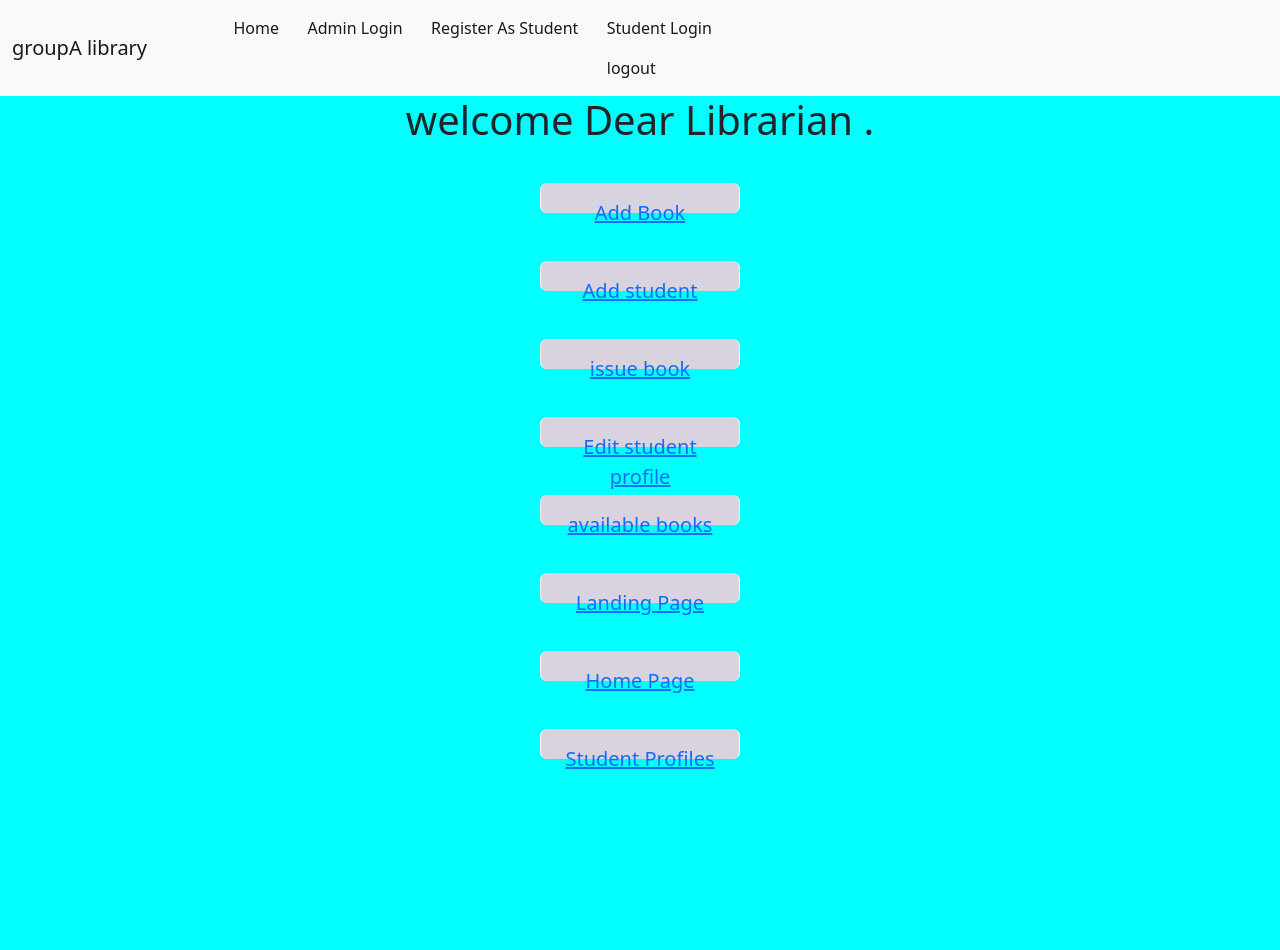
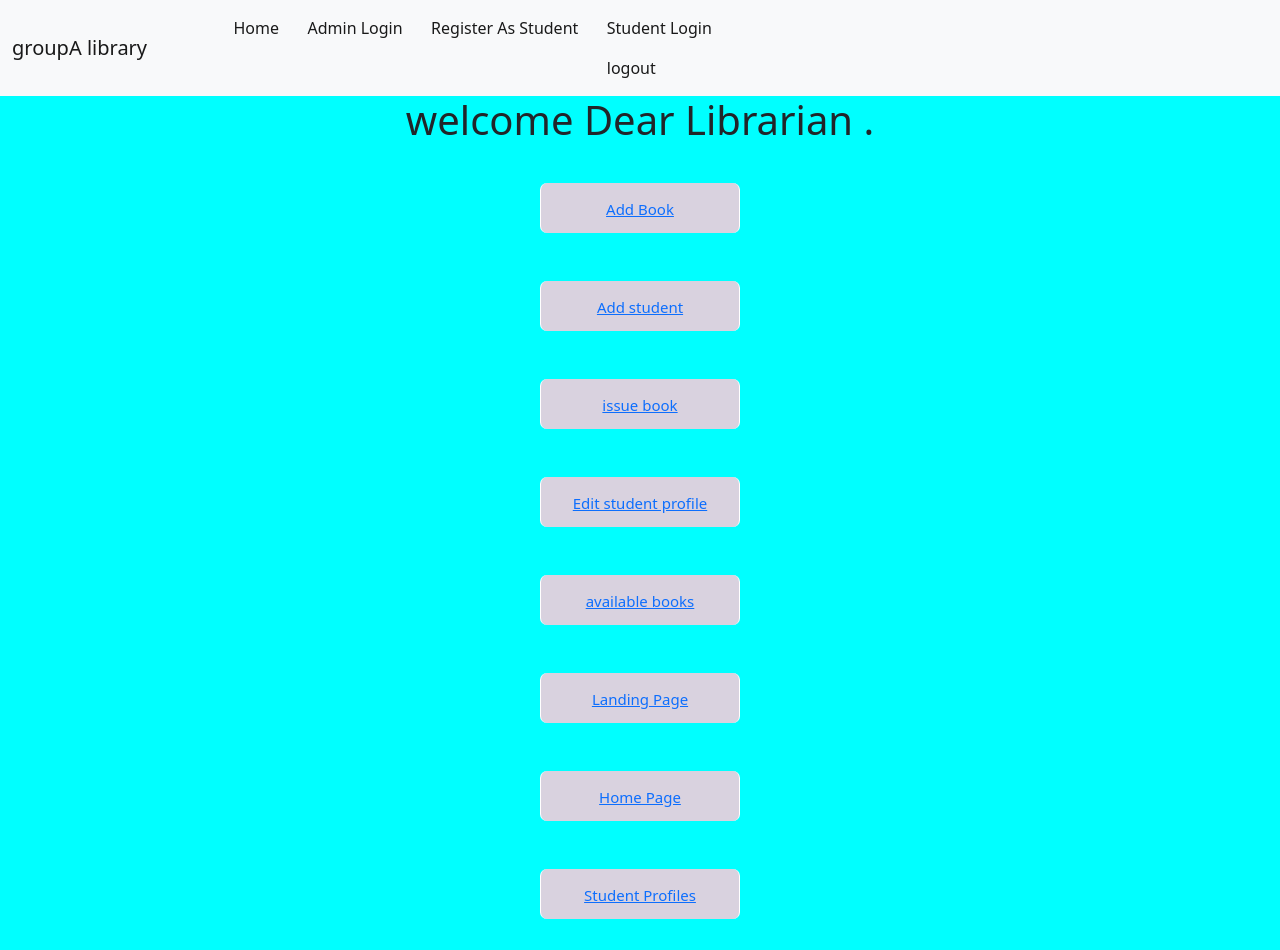
Before and after one commit to GroupA-lab/a-library, a Django app: page /admin_home/ in a window 1280 px wide. Before the commit the page ends 769 px from the top, so only its background shows below. Run offline with Django 4.2, Linux system fonts and the light colour scheme.

Commit message:
inline changes3333

```diff
--- a/library/templates/admin_home.html
+++ b/library/templates/admin_home.html
@@ -24,12 +24,12 @@
             border-radius: 7px;
             background-color: rgb(217, 210, 223);
             color:white;
-            font-size: 20px;
+            font-size: 15px;
             color:white;
             padding:15px;
             align:center;
             width: 200px;
-            height: 20px;
+            height: 50px;
         }
 
         btn {
```
